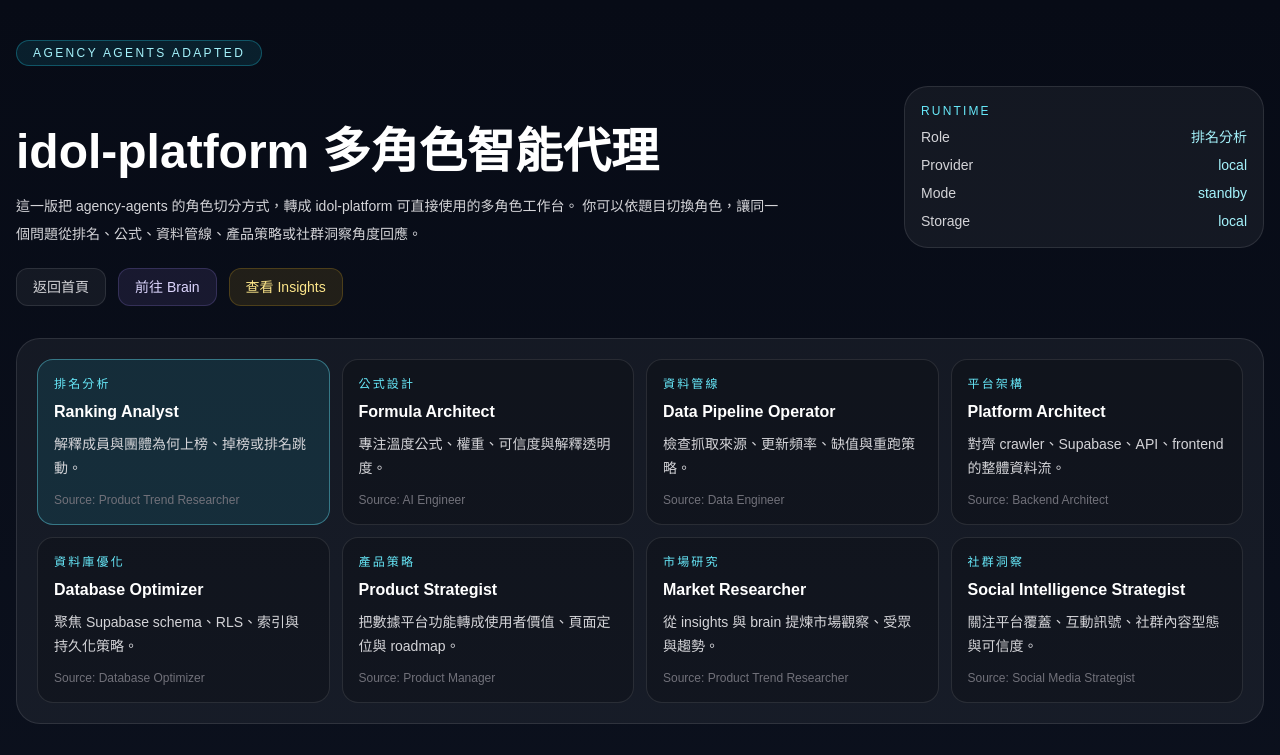
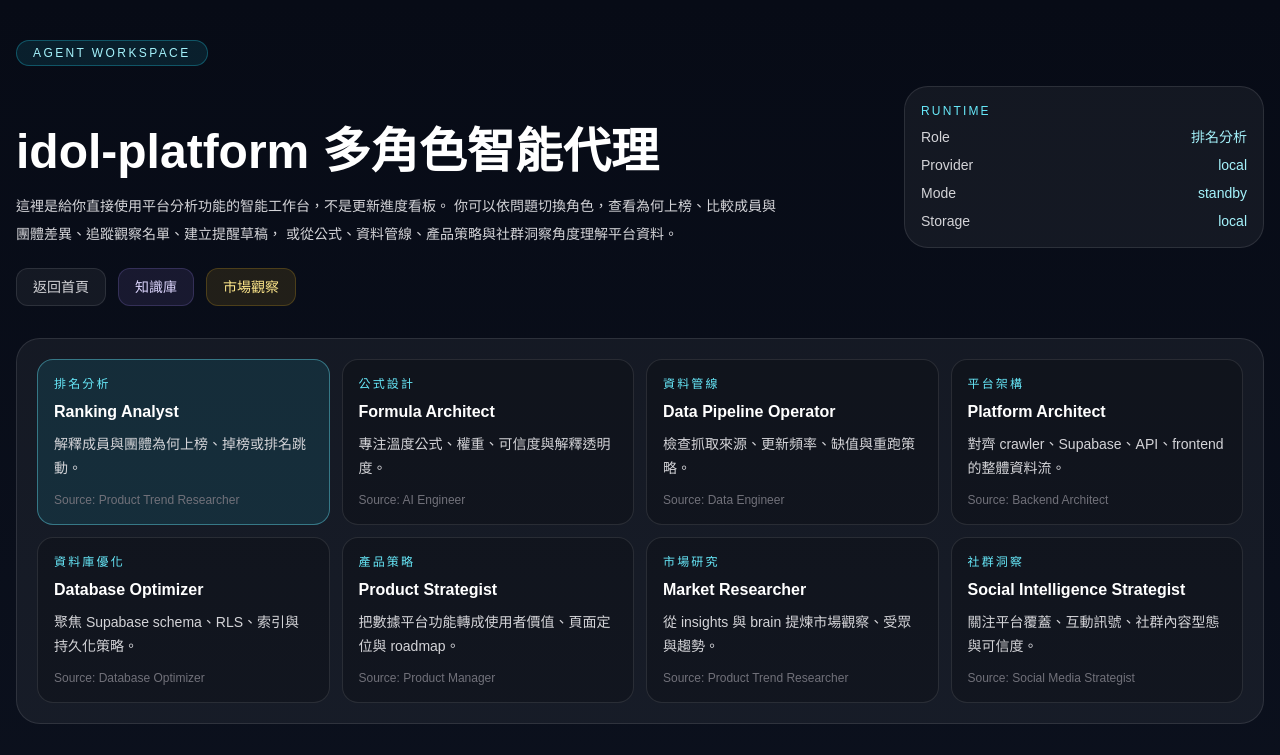
Before and after one commit to Ach018040/idol-platform, a Next.js app in the folder frontend-next/: page /agent in a window 1280 px wide. Shown: the top 755 px of the page. Built offline with nearby package versions, Linux system fonts and the light colour scheme.

Commit message:
fix: rewrite agent workspace intro copy

```diff
--- a/frontend-next/components/agent-workbench.tsx
+++ b/frontend-next/components/agent-workbench.tsx
@@ -389,14 +389,15 @@ export default function AgentWorkbench() {
       <div className="mx-auto max-w-7xl space-y-8">
         <section className="space-y-5">
           <div className="inline-flex rounded-full border border-cyan-400/30 bg-cyan-400/10 px-4 py-1 text-xs uppercase tracking-[0.2em] text-cyan-200">
-            Agency Agents Adapted
+            Agent Workspace
           </div>
           <div className="grid gap-5 lg:grid-cols-[minmax(0,1fr)_360px] lg:items-end">
             <div>
               <h1 className="text-4xl font-black md:text-5xl">idol-platform 多角色智能代理</h1>
               <p className="mt-4 max-w-3xl text-sm leading-7 text-zinc-300">
-                這一版把 agency-agents 的角色切分方式，轉成 idol-platform 可直接使用的多角色工作台。
-                你可以依題目切換角色，讓同一個問題從排名、公式、資料管線、產品策略或社群洞察角度回應。
+                這裡是給你直接使用平台分析功能的智能工作台，不是更新進度看板。
+                你可以依問題切換角色，查看為何上榜、比較成員與團體差異、追蹤觀察名單、建立提醒草稿，
+                或從公式、資料管線、產品策略與社群洞察角度理解平台資料。
               </p>
             </div>
             <div className="rounded-3xl border border-white/10 bg-white/5 p-4 text-sm text-zinc-300">
@@ -420,10 +421,10 @@ export default function AgentWorkbench() {
               返回首頁
             </Link>
             <Link href="/brain" className="rounded-xl border border-violet-400/20 bg-violet-400/10 px-4 py-2 text-violet-200 hover:bg-violet-400/20">
-              前往 Brain
+              知識庫
             </Link>
             <Link href="/insights" className="rounded-xl border border-amber-400/20 bg-amber-400/10 px-4 py-2 text-amber-200 hover:bg-amber-400/20">
-              查看 Insights
+              市場觀察
             </Link>
           </div>
         </section>
```
